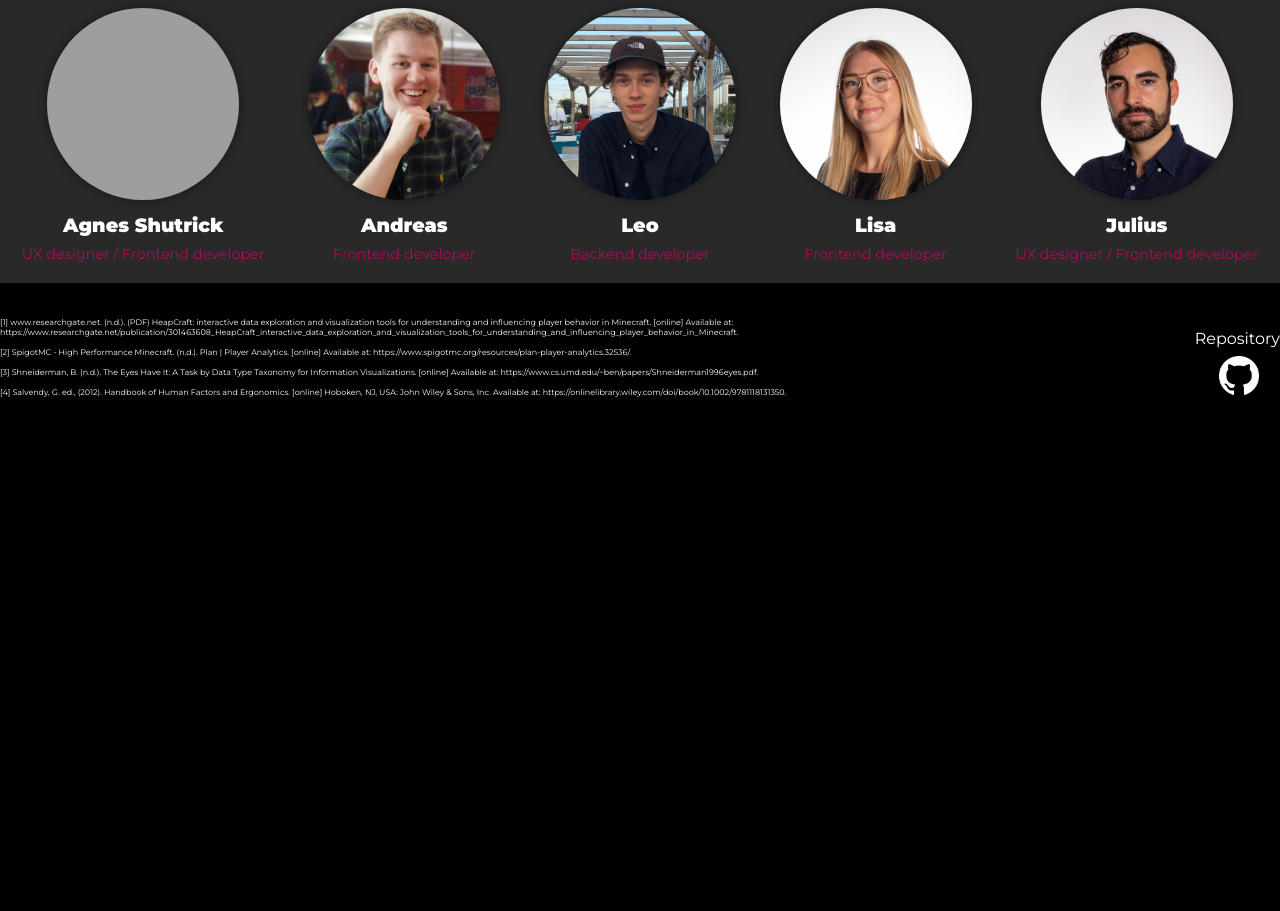
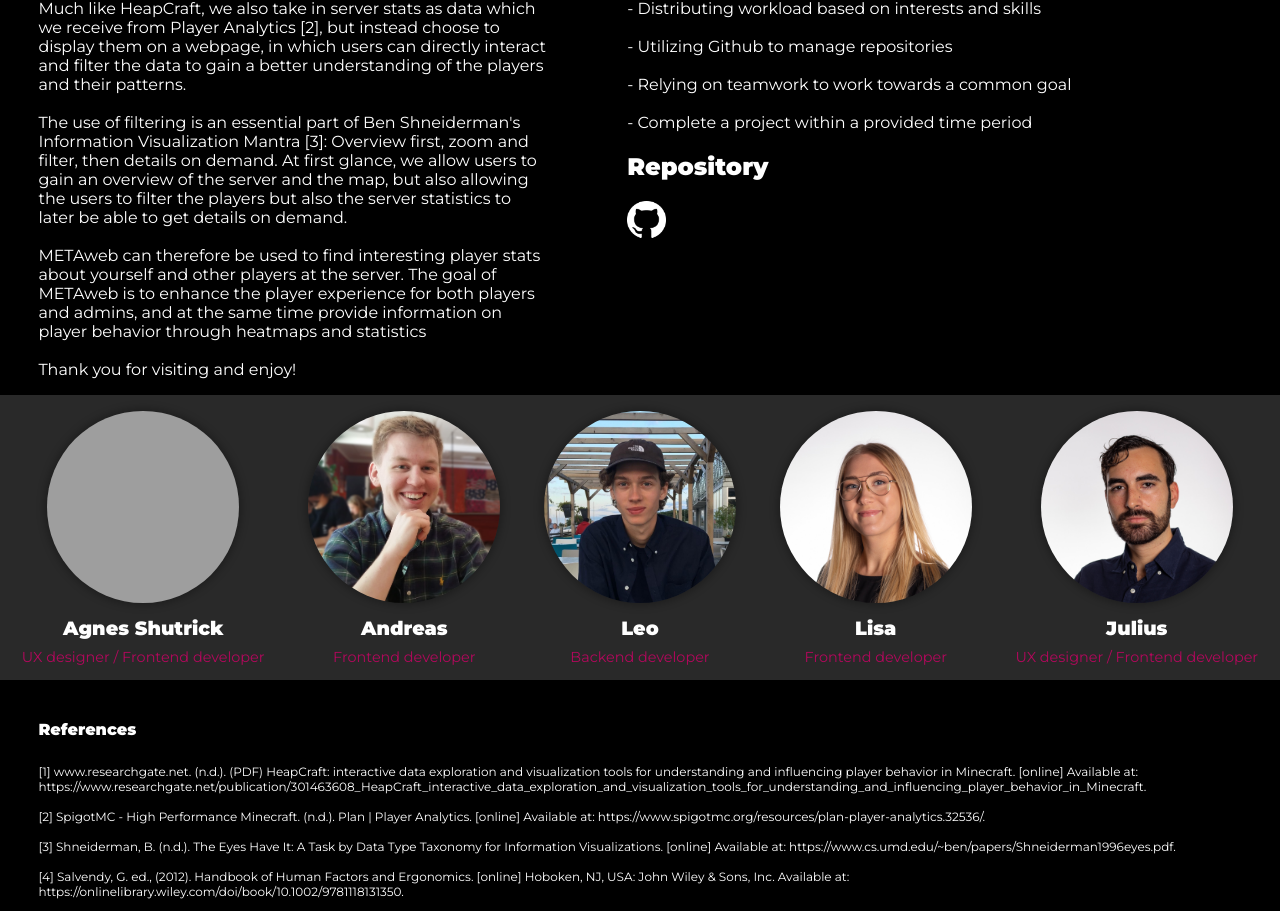
Before and after one commit to lnoharet/metaweb, a website: page public/about.html in a window 1280 px wide. Shown: the part 389-1300 px from the top of the page. Before the commit the page ends 800 px from the top, so only its background shows below. Drawn offline with Linux system fonts and the light colour scheme; grey boxes are pictures that could not be loaded.

Commit message:
adds changes to the about us page

```diff
--- a/public/about.html
+++ b/public/about.html
@@ -60,28 +60,12 @@
                     <br></br> - Relying on teamwork to work towards a common goal
                     <br></br> - Complete a project within a provided time period
                 </p>
-            </div>
-        </div>
+                <div class="button-wrapper">
+                    <h2 class="h2-button">Repository</h2>
 
-        <h2 class="h2-references">References</h2>
-        <div class="reference-container">
-            <p class="references">[1] www.researchgate.net. (n.d.). (PDF) HeapCraft: interactive data exploration
-                and
-                visualization tools
-                for understanding and influencing player behavior in Minecraft. [online] Available at:
-                https://www.researchgate.net/publication/301463608_HeapCraft_interactive_data_exploration_and_visualization_tools_for_understanding_and_influencing_player_behavior_in_Minecraft.
-                <br></br>[2] SpigotMC - High Performance Minecraft. (n.d.). Plan | Player Analytics. [online] Available
-                at: https://www.spigotmc.org/resources/plan-player-analytics.32536/.
-                <br></br>[3] Shneiderman, B. (n.d.). The Eyes Have It: A Task by Data Type Taxonomy for Information
-                Visualizations. [online] Available at: https://www.cs.umd.edu/~ben/papers/Shneiderman1996eyes.pdf.
-                <br></br>[4] Salvendy, G. ed., (2012). Handbook of Human Factors and Ergonomics. [online] Hoboken, NJ,
-                USA: John Wiley & Sons, Inc. Available at:
-                https://onlinelibrary.wiley.com/doi/book/10.1002/9781118131350.
-            </p>
-            <div class="button-wrapper">
-                <h2 class="h2-button"></h2>Repository </p>
-                <a class="git-button" type="button" href="https://github.com/lnoharet/metaweb"> <img
-                        src="resources/Github.png"></a>
+                    <a class="git-button" type="button" href="https://github.com/lnoharet/metaweb"> <img
+                            src="resources/Github.png"></a>
+                </div>
             </div>
         </div>
 
@@ -111,6 +95,28 @@
                 <h2 class="h2-profile">Julius</h2>
                 <p class="p-profile">UX designer / Frontend developer</p>
             </div>
+        </div>
+
+
+        <h2 class="h2-references">References</h2>
+        <div class="reference-container">
+            <div class="references">
+                <p>[1] www.researchgate.net. (n.d.). (PDF) HeapCraft: interactive data exploration
+                    and
+                    visualization tools
+                    for understanding and influencing player behavior in Minecraft. [online] Available at:
+                    https://www.researchgate.net/publication/301463608_HeapCraft_interactive_data_exploration_and_visualization_tools_for_understanding_and_influencing_player_behavior_in_Minecraft.
+                    <br></br>[2] SpigotMC - High Performance Minecraft. (n.d.). Plan | Player Analytics. [online]
+                    Available
+                    at: https://www.spigotmc.org/resources/plan-player-analytics.32536/.
+                    <br></br>[3] Shneiderman, B. (n.d.). The Eyes Have It: A Task by Data Type Taxonomy for Information
+                    Visualizations. [online] Available at: https://www.cs.umd.edu/~ben/papers/Shneiderman1996eyes.pdf.
+                    <br></br>[4] Salvendy, G. ed., (2012). Handbook of Human Factors and Ergonomics. [online] Hoboken,
+                    NJ,
+                    USA: John Wiley & Sons, Inc. Available at:
+                    https://onlinelibrary.wiley.com/doi/book/10.1002/9781118131350.
+                </p>
+            </div>
 
         </div>
     </div>
--- a/public/styleabout.css
+++ b/public/styleabout.css
@@ -59,20 +59,17 @@ body {
 }
 
 .text-container {
-    margin-left: 2rem;
-    margin-top: 0rem;
-    margin-right: 2rem;
+    margin-left: 3vw;
+    margin-right: 3vw;
     width: 40%;
 }
 
 p {
-    font-size: 0.5rem;
+    font-size: 1rem;
 }
 
 .container-profiles {
-
     display: flex;
-    position: absolute;
     bottom: 8rem;
     flex-direction: row;
     align-items: center;
@@ -111,32 +108,30 @@ p {
     border-radius: 100%;
     box-shadow: 0 0 8px 2px rgba(0, 0, 0, .3);
 }
-
 .reference-container {
-    margin-top: 10px;
-    height: 200px;
-    width: 100%;
+    height: 15vw;
+    width: 90%;
+    margin-left: 3vw;
     display:flex;
     justify-content: space-between;
 }
 
 .h2-references {
-    margin-top:18rem;
+    margin-top:5vh;
+    margin-left: 3vw;
     font-size: 1.0em;
 
 }
-.references {
-    font-size: 0.5em;
+.references p {
+    font-size: .75em;
 }
 .git-button {
-    height: 40px;
-    width: 40px;
+    height: 3vw;
+    width: 3vw;
     border-radius: 50%;
-
-    margin-left: 1.5rem;
     display:flex;
-    align-items: stretch;
 }
 .git-button:hover {
     cursor:pointer;
+    transform: scale(1.2);
 }
```
